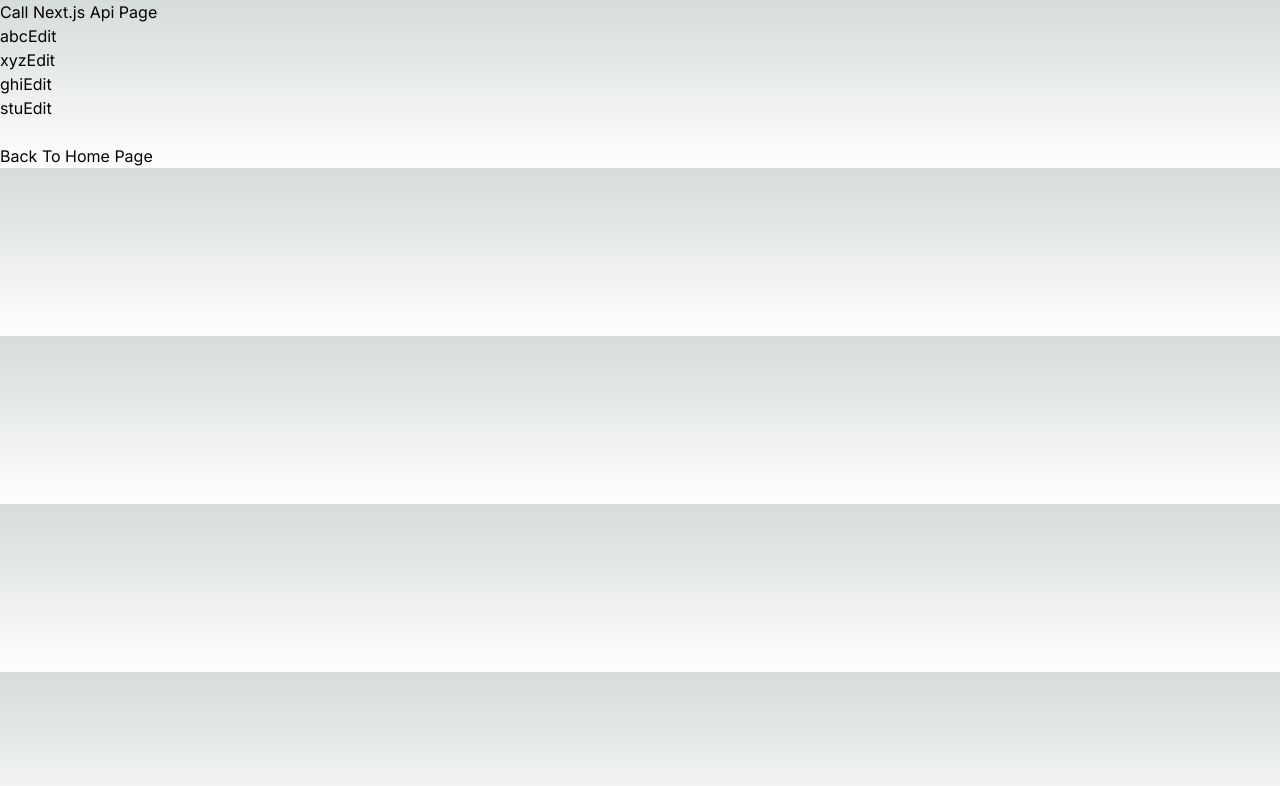
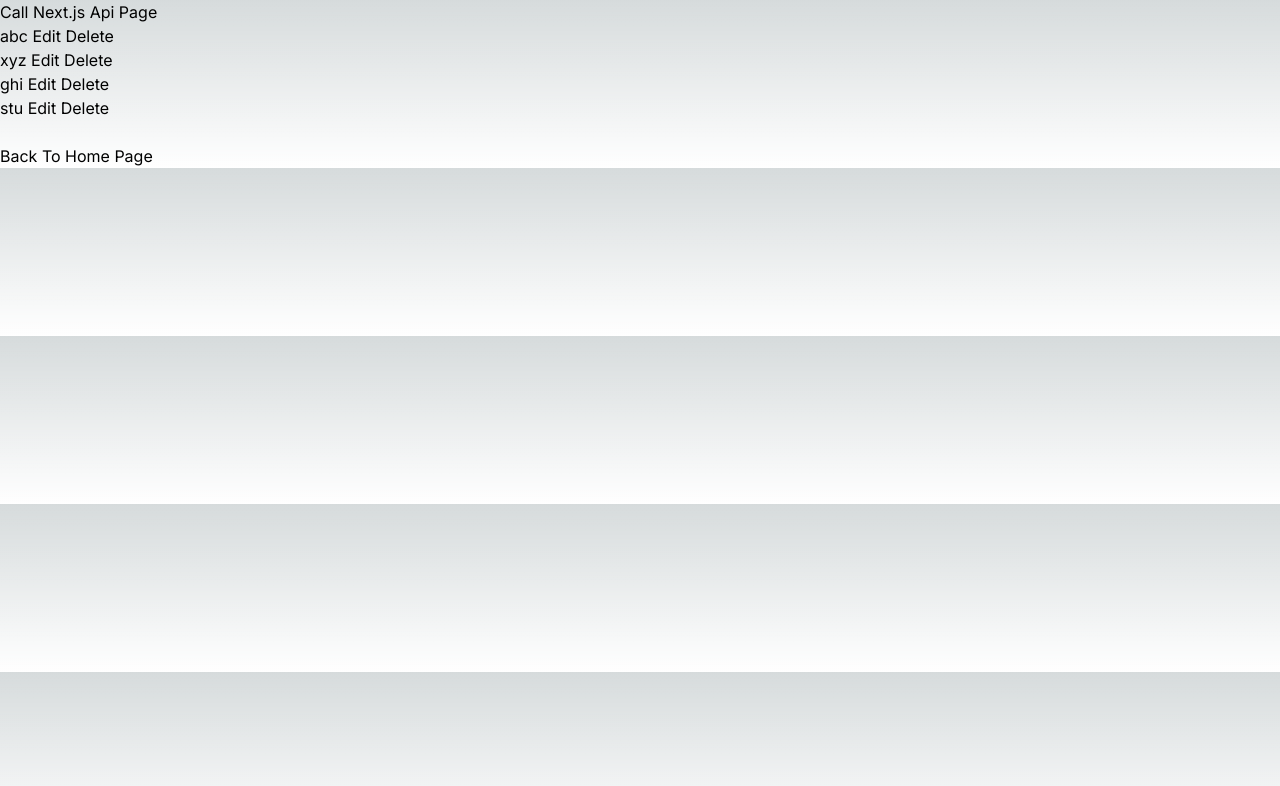
Before and after one commit to amitroy497/full-next-study, a Next.js app: page /callNextApi in a window 1280 px wide. Shown: the top 786 px of the page. Built offline with nearby package versions, Linux system fonts and the light colour scheme.

Commit message:
34. Integrate Delete Api With Static Data UI

```diff
--- /dev/null
+++ b/src/app/callNextApi/IntegrateDeleteApiWithUI.tsx
@@ -0,0 +1,33 @@
+'use client';
+import { FC } from 'react';
+
+interface IntegrateDeleteApiWithUIProps {
+	id: string;
+}
+const IntegrateDeleteApiWithUI: FC<IntegrateDeleteApiWithUIProps> = ({
+	id,
+}) => {
+	const deleteData = async () => {
+		const data = await fetch(
+			`http://localhost:3000/api/apiRoutesWithStaticData/${id}`,
+			{
+				method: 'DELETE',
+				body: JSON.stringify({
+					id: id,
+				}),
+			}
+		);
+		const response = await data.json();
+		if (response.success) {
+			return alert('Data Deleted');
+		}
+		return alert('Error, please try again');
+	};
+	return (
+		<>
+			<button onClick={deleteData}>Delete</button>
+		</>
+	);
+};
+
+export default IntegrateDeleteApiWithUI;
--- a/src/app/callNextApi/page.tsx
+++ b/src/app/callNextApi/page.tsx
@@ -1,5 +1,6 @@
+import Link from 'next/link';
+import IntegrateDeleteApiWithUI from './IntegrateDeleteApiWithUI';
 import { fetchUserList } from './fetchUserList';
-import Link from 'next/link';
 
 const CallNextApiPage = async () => {
 	const data = await fetchUserList();
@@ -10,9 +11,12 @@ const CallNextApiPage = async () => {
 				{data.map((item: any) => (
 					<li key={item.id}>
 						<Link href={`callNextApi/${item.id}`}>{item.name}</Link>
+						<span> </span>
 						<Link href={`callNextApi/${item.id}/integratePutApiWithUI`}>
 							Edit
 						</Link>
+						<span> </span>
+						<IntegrateDeleteApiWithUI id={item.id} />
 					</li>
 				))}
 			</ul>
```
